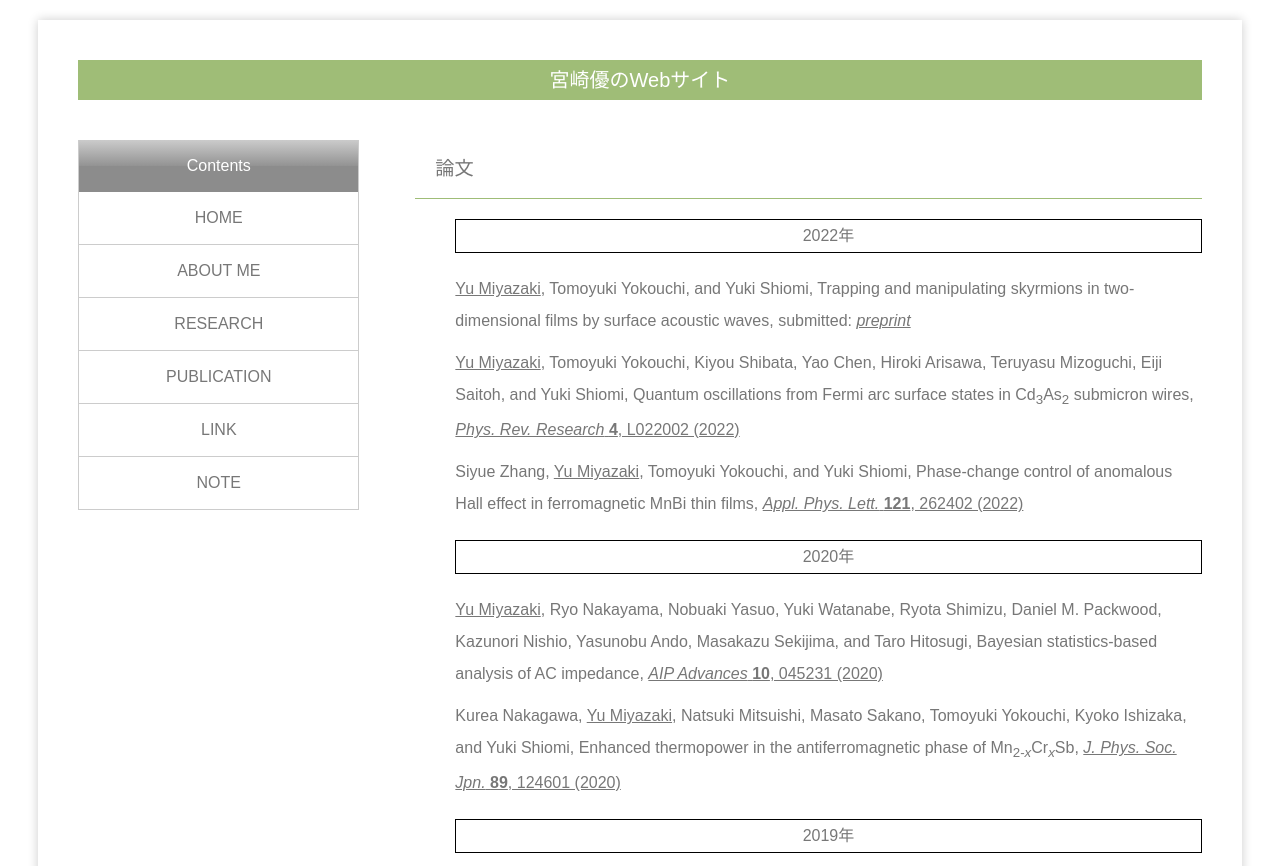
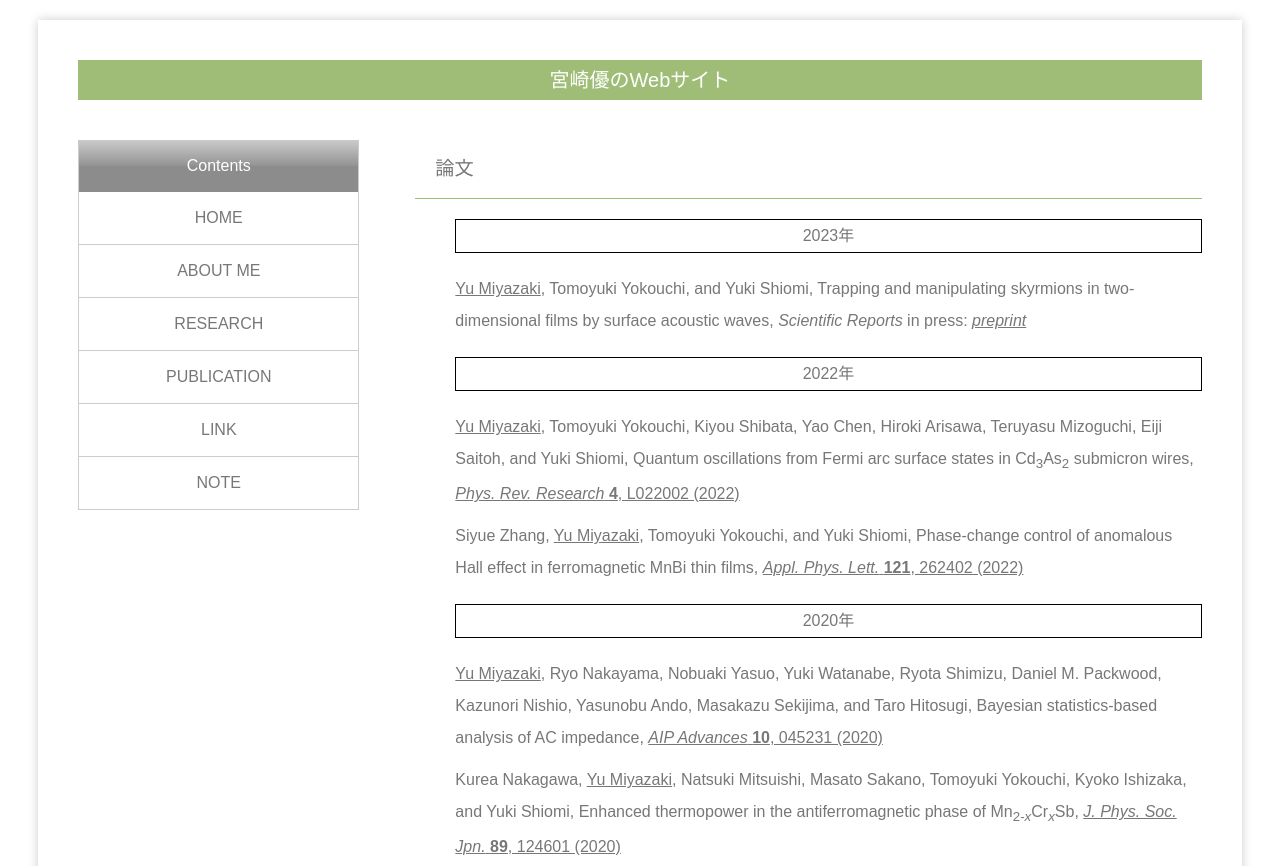
Before and after one commit to Miyazaki-Yu/webpage, a plain HTML site: page publication.html in a window 1280 px wide. Shown: the top 866 px of the page. Drawn offline with nearby package versions, Linux system fonts and the light colour scheme.

Commit message:
Update publication.html

```diff
--- a/publication.html
+++ b/publication.html
@@ -38,8 +38,9 @@
 					<section id="paper">
 						<h2>論文</h2>
 						<dl>
+							<dt>2023年</dt>
+							<dd><u>Yu Miyazaki</u>, Tomoyuki Yokouchi, and Yuki Shiomi, Trapping and manipulating skyrmions in two-dimensional films by surface acoustic waves, <i>Scientific Reports</i> in press: <a href="https://www.researchsquare.com/article/rs-2093394/v1" target="blank"><i>preprint</i> </a></dd>
 							<dt>2022年</dt>
-							<dd><u>Yu Miyazaki</u>, Tomoyuki Yokouchi, and Yuki Shiomi, Trapping and manipulating skyrmions in two-dimensional films by surface acoustic waves, submitted: <a href="https://www.researchsquare.com/article/rs-2093394/v1" target="blank"><i>preprint</i> </a></dd>
 
 							<dd><u>Yu Miyazaki</u>, Tomoyuki Yokouchi, Kiyou Shibata, Yao Chen, Hiroki Arisawa, Teruyasu Mizoguchi, Eiji Saitoh, and Yuki Shiomi, Quantum oscillations from Fermi arc surface states in Cd<sub>3</sub>As<sub>2</sub> submicron wires, <a href="https://journals.aps.org/prresearch/abstract/10.1103/PhysRevResearch.4.L022002" target="blank"><i>Phys. Rev. Research</i> <b>4</b>, L022002 (2022)</a></dd>
 
```
